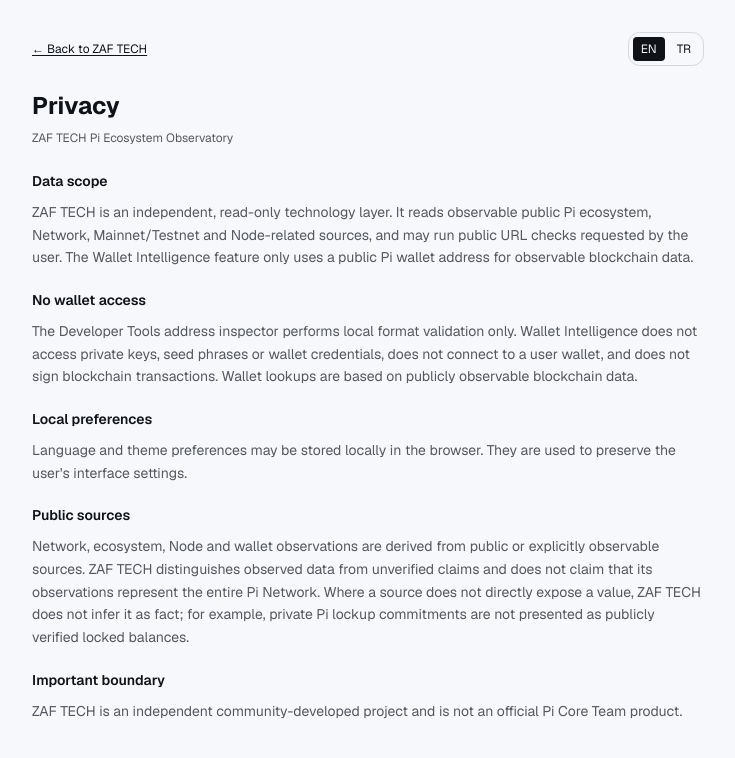
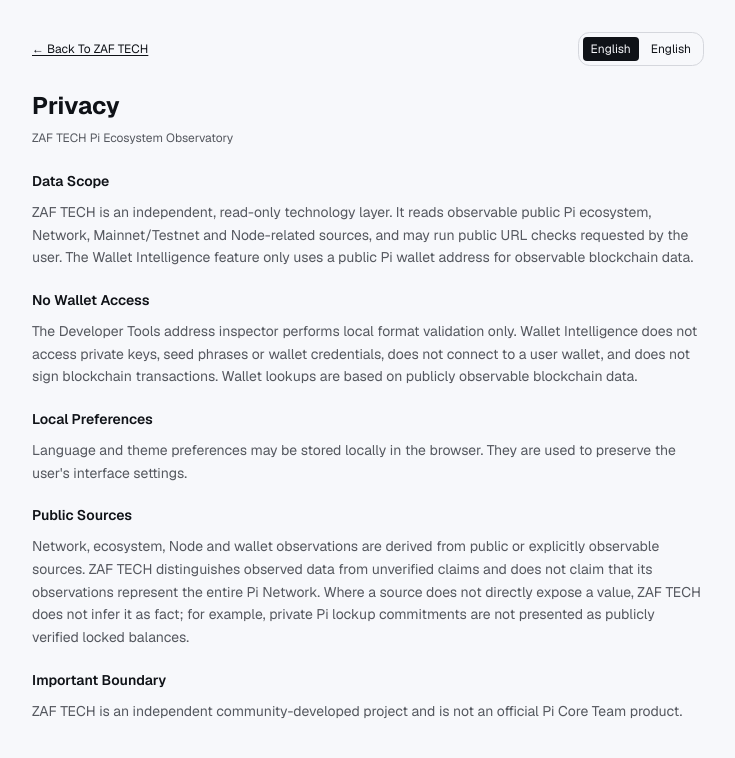
Before and after one commit to zaffzuff/TEKYILDIZ-modified, a Next.js app: page /privacy in a window 1280 px wide. Shown: the top 758 px of the page, without its empty margins (272-1007 px from the left). Built offline with nearby package versions, Linux system fonts and the light colour scheme.

Commit message:
Standardize About and Privacy UI casing

```diff
--- a/app/privacy/page.tsx
+++ b/app/privacy/page.tsx
@@ -7,20 +7,20 @@
 
 const copy = {
   en: {
-    back: "← Back to ZAF TECH", title: "Privacy", subtitle: "ZAF TECH Pi Ecosystem Observatory",
-    scope: "Data scope", scopeText: "ZAF TECH is an independent, read-only technology layer. It reads observable public Pi ecosystem, Network, Mainnet/Testnet and Node-related sources, and may run public URL checks requested by the user. The Wallet Intelligence feature only uses a public Pi wallet address for observable blockchain data.",
-    wallet: "No wallet access", walletText: "The Developer Tools address inspector performs local format validation only. Wallet Intelligence does not access private keys, seed phrases or wallet credentials, does not connect to a user wallet, and does not sign blockchain transactions. Wallet lookups are based on publicly observable blockchain data.",
-    local: "Local preferences", localText: "Language and theme preferences may be stored locally in the browser. They are used to preserve the user's interface settings.",
-    public: "Public sources", publicText: "Network, ecosystem, Node and wallet observations are derived from public or explicitly observable sources. ZAF TECH distinguishes observed data from unverified claims and does not claim that its observations represent the entire Pi Network. Where a source does not directly expose a value, ZAF TECH does not infer it as fact; for example, private Pi lockup commitments are not presented as publicly verified locked balances.",
-    boundary: "Important boundary", boundaryText: "ZAF TECH is an independent community-developed project and is not an official Pi Core Team product.",
+    back: "← Back To ZAF TECH", title: "Privacy", subtitle: "ZAF TECH Pi Ecosystem Observatory",
+    scope: "Data Scope", scopeText: "ZAF TECH is an independent, read-only technology layer. It reads observable public Pi ecosystem, Network, Mainnet/Testnet and Node-related sources, and may run public URL checks requested by the user. The Wallet Intelligence feature only uses a public Pi wallet address for observable blockchain data.",
+    wallet: "No Wallet Access", walletText: "The Developer Tools address inspector performs local format validation only. Wallet Intelligence does not access private keys, seed phrases or wallet credentials, does not connect to a user wallet, and does not sign blockchain transactions. Wallet lookups are based on publicly observable blockchain data.",
+    local: "Local Preferences", localText: "Language and theme preferences may be stored locally in the browser. They are used to preserve the user's interface settings.",
+    public: "Public Sources", publicText: "Network, ecosystem, Node and wallet observations are derived from public or explicitly observable sources. ZAF TECH distinguishes observed data from unverified claims and does not claim that its observations represent the entire Pi Network. Where a source does not directly expose a value, ZAF TECH does not infer it as fact; for example, private Pi lockup commitments are not presented as publicly verified locked balances.",
+    boundary: "Important Boundary", boundaryText: "ZAF TECH is an independent community-developed project and is not an official Pi Core Team product.",
   },
   tr: {
-    back: "← ZAF TECH'e dön", title: "Gizlilik", subtitle: "ZAF TECH Pi Ekosistem Gözlem Merkezi",
-    scope: "Veri kapsamı", scopeText: "ZAF TECH bağımsız, salt-okunur bir teknoloji katmanıdır. Gözlemlenebilir herkese açık Pi ekosistemi, Network, Mainnet/Testnet ve Node kaynaklarını okur ve kullanıcı tarafından istenen herkese açık URL kontrollerini çalıştırabilir. Wallet Intelligence özelliği yalnızca herkese açık Pi cüzdan adresi üzerinden gözlemlenebilir blockchain verilerini kullanır.",
-    wallet: "Cüzdan erişimi yok", walletText: "Developer Tools adres denetleyicisi yalnızca yerel format doğrulaması yapar. Wallet Intelligence özel anahtarlara, seed phrase'lere veya cüzdan kimlik bilgilerine erişmez; kullanıcı cüzdanına bağlanmaz ve blockchain işlemlerini imzalamaz. Cüzdan sorguları herkese açık olarak gözlemlenebilir blockchain verilerine dayanır.",
-    local: "Yerel tercihler", localText: "Dil ve tema tercihleri tarayıcıda yerel olarak saklanabilir. Bunlar kullanıcı arayüzü ayarlarını korumak için kullanılır.",
-    public: "Herkese açık kaynaklar", publicText: "Network, ekosistem, Node ve cüzdan gözlemleri herkese açık veya açıkça gözlemlenebilir kaynaklardan elde edilir. ZAF TECH, gözlemlenen verileri doğrulanmamış iddialardan ayırır ve gözlemlerinin Pi Network'ün tamamını temsil ettiğini iddia etmez. Bir kaynak bir değeri doğrudan sunmuyorsa ZAF TECH bunu gerçekmiş gibi çıkarmaz; örneğin özel Pi lockup taahhütleri herkese açık olarak doğrulanmış kilitli bakiye şeklinde sunulmaz.",
-    boundary: "Önemli sınır", boundaryText: "ZAF TECH bağımsız, topluluk tarafından geliştirilen bir projedir ve resmi Pi Core Team ürünü değildir.",
+    back: "← ZAF TECH'e Dön", title: "Gizlilik", subtitle: "ZAF TECH Pi Ekosistem Gözlem Merkezi",
+    scope: "Veri Kapsamı", scopeText: "ZAF TECH bağımsız, salt-okunur bir teknoloji katmanıdır. Gözlemlenebilir herkese açık Pi ekosistemi, Network, Mainnet/Testnet ve Node kaynaklarını okur ve kullanıcı tarafından istenen herkese açık URL kontrollerini çalıştırabilir. Wallet Intelligence özelliği yalnızca herkese açık Pi cüzdan adresi üzerinden gözlemlenebilir blockchain verilerini kullanır.",
+    wallet: "Cüzdan Erişimi Yok", walletText: "Developer Tools adres denetleyicisi yalnızca yerel format doğrulaması yapar. Wallet Intelligence özel anahtarlara, seed phrase'lere veya cüzdan kimlik bilgilerine erişmez; kullanıcı cüzdanına bağlanmaz ve blockchain işlemlerini imzalamaz. Cüzdan sorguları herkese açık olarak gözlemlenebilir blockchain verilerine dayanır.",
+    local: "Yerel Tercihler", localText: "Dil ve tema tercihleri tarayıcıda yerel olarak saklanabilir. Bunlar kullanıcı arayüzü ayarlarını korumak için kullanılır.",
+    public: "Herkese Açık Kaynaklar", publicText: "Network, ekosistem, Node ve cüzdan gözlemleri herkese açık veya açıkça gözlemlenebilir kaynaklardan elde edilir. ZAF TECH, gözlemlenen verileri doğrulanmamış iddialardan ayırır ve gözlemlerinin Pi Network'ün tamamını temsil ettiğini iddia etmez. Bir kaynak bir değeri doğrudan sunmuyorsa ZAF TECH bunu gerçekmiş gibi çıkarmaz; örneğin özel Pi lockup taahhütleri herkese açık olarak doğrulanmış kilitli bakiye şeklinde sunulmaz.",
+    boundary: "Önemli Sınır", boundaryText: "ZAF TECH bağımsız, topluluk tarafından geliştirilen bir projedir ve resmi Pi Core Team ürünü değildir.",
   },
 };
 
@@ -46,7 +46,7 @@
           <div className="flex gap-1 rounded-md border p-1 text-xs">
             {(["en", "tr"] as Locale[]).map((item) => (
               <button key={item} onClick={() => changeLocale(item)} className={`rounded px-2 py-1 ${locale === item ? "bg-foreground text-background" : ""}`}>
-                {item.toUpperCase()}
+                {locale === "en" ? "English" : "Türkçe"}
               </button>
             ))}
           </div>
```
